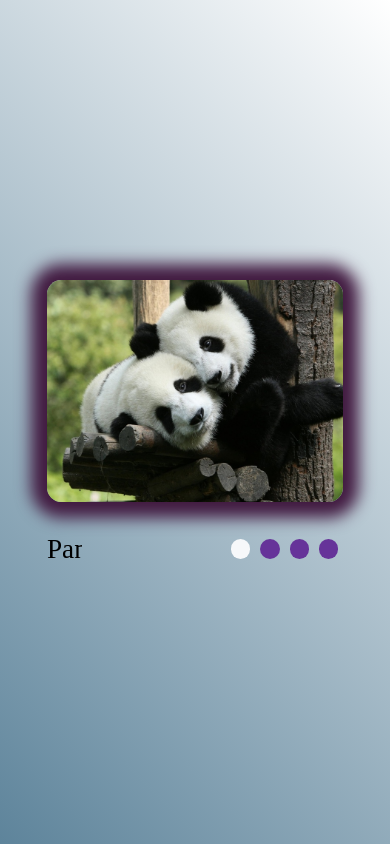
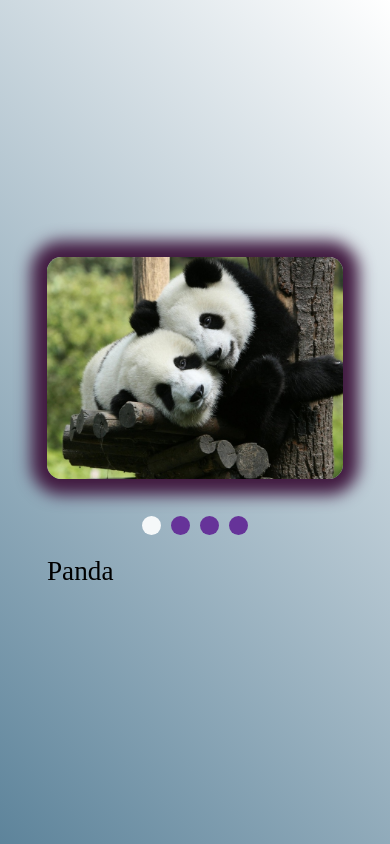
Before and after one commit to DimaRK1997/cssMemSlider, a plain HTML site: page cssMemSlider/index.html in a window 390 px wide. Drawn offline with Linux system fonts and the light colour scheme.

Commit message:
feat: add adaptive (Mon, May 16, 2022 02:47:20 PM)

```diff
--- a/cssMemSlider/style/style.css
+++ b/cssMemSlider/style/style.css
@@ -115,3 +115,20 @@ input#rb3:checked ~ .text-radio > .text-slider-hidden >.text > .text-slider{
 input#rb4:checked ~ .text-radio > .text-slider-hidden >.text > .text-slider{
     transform: translateX(-300%);
 }
+
+@media (max-width: 767px){
+    .radio{
+        order: 1;
+        margin-left: 0;
+        justify-content: center;
+    }
+    .text-slider-hidden{
+        order: 2;
+    }
+    .text{
+        margin-top: 1rem;
+    }
+    .text-radio{
+        flex-direction: column;
+    }
+}
```
